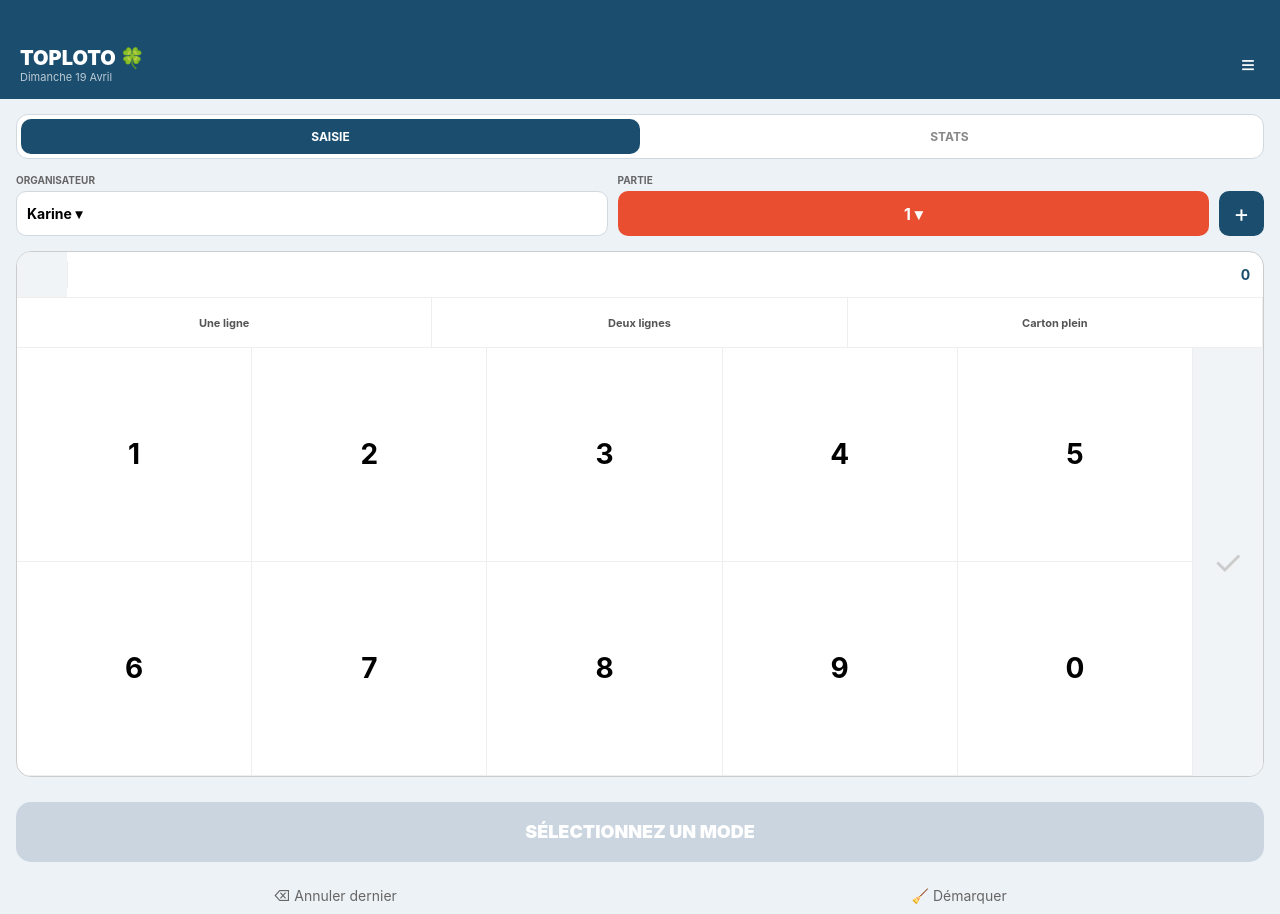
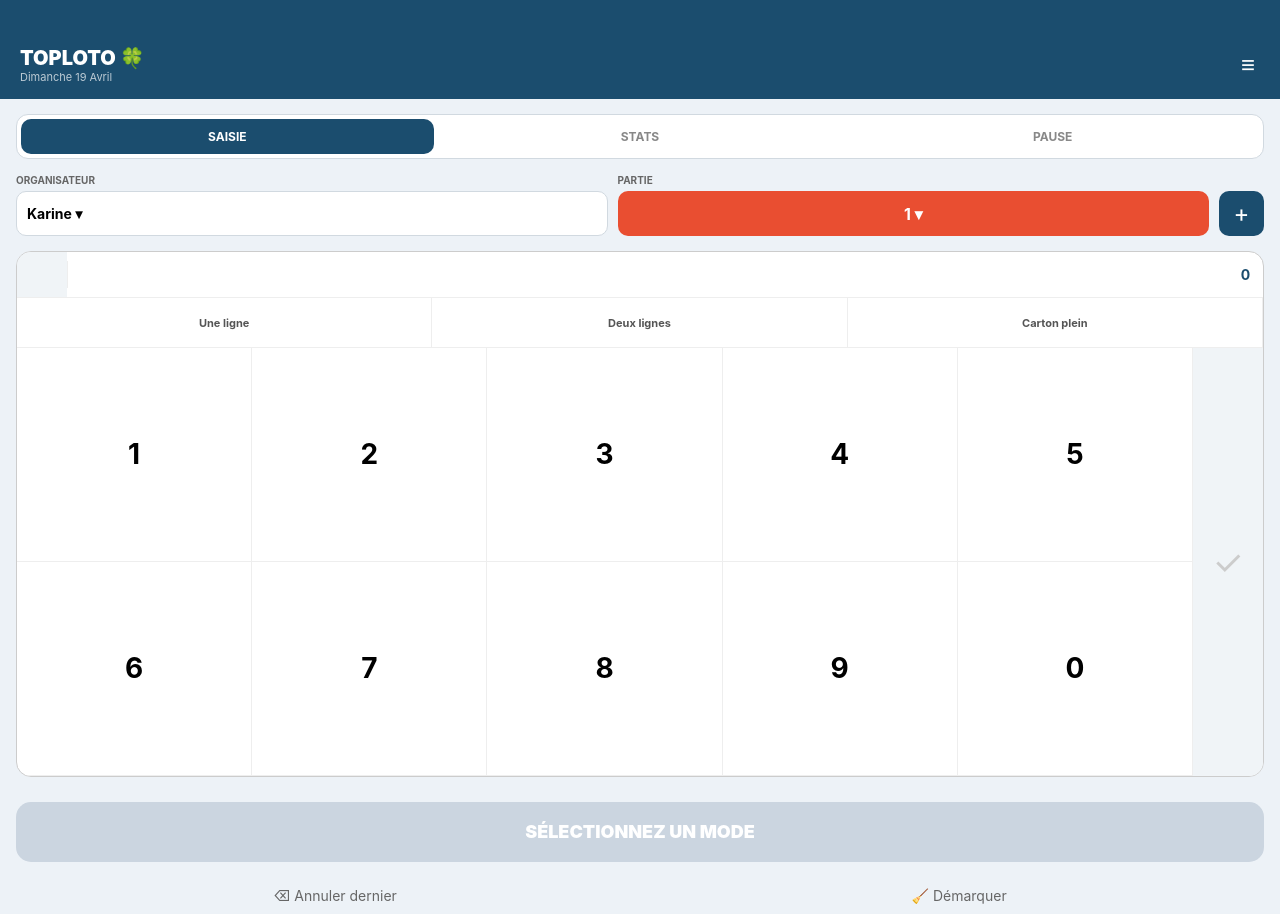
Before and after one commit to Git1602051961/statslotos, a React (Vite) app: page / in a window 1280 px wide. Built offline with nearby package versions, Linux system fonts and the light colour scheme.

Commit message:
Update App.tsx

```diff
--- a/App.tsx
+++ b/App.tsx
@@ -16,8 +16,14 @@ interface Organisateur {
   archives: NumeroSaisi[];
 }
 
+interface MonCarton {
+  id: string;
+  numeros: number[];
+  couleur: string;
+}
+
 export default function LotoApp() {
-  const [view, setView] = useState<'SAISIE' | 'STATS'>('SAISIE');
+  const [view, setView] = useState<'SAISIE' | 'STATS' | 'MES_CARTONS'>('SAISIE');
   const [menuVisible, setMenuVisible] = useState(false);
   const [modalPartieVisible, setModalPartieVisible] = useState(false);
   const [modalAddOrgVisible, setModalAddOrgVisible] = useState(false);
@@ -35,6 +41,11 @@ export default function LotoApp() {
   const [modesTermines, setModesTermines] = useState<string[]>([]);
   const [statPeriod, setStatPeriod] = useState<'JOUR' | 'GLOBAL'>('GLOBAL');
 
+  // --- NOUVEAUX ETATS POUR LA PAUSE ---
+  const [mesCartons, setMesCartons] = useState<MonCarton[]>([]);
+  const [modalSaisieCarton, setModalSaisieCarton] = useState(false);
+  const [tempCarton, setTempCarton] = useState<number[]>([]);
+
   const currentOrg = organisateurs.find(o => o.id === selectedOrgId) || organisateurs[0];
   const today = new Date().toLocaleDateString('fr-FR', { weekday: 'long', day: 'numeric', month: 'long' });
 
@@ -42,14 +53,17 @@ export default function LotoApp() {
   useEffect(() => {
     const savedData = localStorage.getItem('@toploto_data');
     const savedId = localStorage.getItem('@toploto_selected_id');
+    const savedCartons = localStorage.getItem('@toploto_mes_cartons');
     if (savedData) setOrganisateurs(JSON.parse(savedData));
     if (savedId) setSelectedOrgId(savedId);
+    if (savedCartons) setMesCartons(JSON.parse(savedCartons));
   }, []);
 
   useEffect(() => {
     localStorage.setItem('@toploto_data', JSON.stringify(organisateurs));
     localStorage.setItem('@toploto_selected_id', selectedOrgId);
-  }, [organisateurs, selectedOrgId]);
+    localStorage.setItem('@toploto_mes_cartons', JSON.stringify(mesCartons));
+  }, [organisateurs, selectedOrgId, mesCartons]);
 
   // LOGIQUE DE SAISIE
   const validerNumero = (num: number) => {
@@ -172,31 +186,53 @@ export default function LotoApp() {
       .map(item => item.num);
   };
 
+  // --- LOGIQUE SAISIE RAPIDE PAUSE ---
+  const toggleNumInTempCarton = (num: number) => {
+    if (tempCarton.includes(num)) {
+      setTempCarton(tempCarton.filter(n => n !== num));
+    } else {
+      if (tempCarton.length < 15) setTempCarton([...tempCarton, num]);
+    }
+  };
+
+  const sauvegarderCarton = () => {
+    if (tempCarton.length !== 15) return;
+    const couleurs = ['#E94E31', '#1B6E85', '#6A4C93', '#2E7D32', '#F9A825', '#C2185B'];
+    const nouveau: MonCarton = {
+      id: Date.now().toString(),
+      numeros: [...tempCarton].sort((a,b) => a-b),
+      couleur: couleurs[mesCartons.length % couleurs.length]
+    };
+    setMesCartons([...mesCartons, nouveau]);
+    setTempCarton([]);
+    setModalSaisieCarton(false);
+  };
+
+  const getScoreIdealite = (nums: number[]) => {
+    const stats = getStatsCumulees();
+    const tops = stats.slice(0, 30);
+    return nums.filter(n => tops.includes(n)).length;
+  };
+
   // --- NOUVEAU DESIGN CARTON (STYLE IMAGE) ---
   const renderCartonStats = (index: number, color: string) => {
     const allStats = getStatsCumulees();
     const cartonData = generateLotoGrid(allStats.slice(index * 5));
     return (
       <View key={index} style={[styles.cartonStatsCard, { borderColor: color }]}>
-        {/* Titre du Carton */}
         <View style={[styles.cartonStatsHeader, {backgroundColor: color}]}>
            <Text style={styles.cartonStatsTitle}>CARTON IDÉAL #{index + 1}</Text>
         </View>
-
-        {/* Grille réaliste */}
         <View style={styles.cartonStatsGrid}>
           {cartonData.map((num, i) => (
             <View key={i} style={[
                 styles.cartonStatsCell,
-                // Case Vide -> Design hachuré gris
                 !num && styles.cartonStatsCellEmpty,
                 num && styles.cartonStatsCellFull
             ]}>
-              {/* Le numéro en gros, noir, gras */}
               {num ? (
                   <Text style={styles.cartonStatsCellText}>{num}</Text>
               ) : (
-                  // Motif de hachures croisées pour les cases vides
                   <View style={styles.emptyCrossContainer}>
                     <View style={styles.emptyLineH} />
                     <View style={styles.emptyLineV} />
@@ -228,6 +264,7 @@ export default function LotoApp() {
           <View style={styles.tabContainer}>
             <TouchableOpacity onPress={() => setView('SAISIE')} style={[styles.tabBtn, view === 'SAISIE' && styles.tabActive]}><Text style={[styles.tabText, view === 'SAISIE' && styles.tabTextActive]}>SAISIE</Text></TouchableOpacity>
             <TouchableOpacity onPress={() => setView('STATS')} style={[styles.tabBtn, view === 'STATS' && styles.tabActive]}><Text style={[styles.tabText, view === 'STATS' && styles.tabTextActive]}>STATS</Text></TouchableOpacity>
+            <TouchableOpacity onPress={() => setView('MES_CARTONS')} style={[styles.tabBtn, view === 'MES_CARTONS' && styles.tabActive]}><Text style={[styles.tabText, view === 'MES_CARTONS' && styles.tabTextActive]}>PAUSE</Text></TouchableOpacity>
           </View>
         </View>
 
@@ -302,7 +339,7 @@ export default function LotoApp() {
                 <TouchableOpacity style={styles.actionBtnSimple} onPress={handleDemarquer}><Text style={{color:'#666'}}>🧹 Démarquer</Text></TouchableOpacity>
             </View>
           </View>
-        ) : (
+        ) : view === 'STATS' ? (
           <ScrollView style={styles.statsScroll}>
             <Text style={styles.titleStats}>Mes 6 Cartons Idéaux</Text>
             <View style={styles.periodRow}>
@@ -314,10 +351,44 @@ export default function LotoApp() {
             ))}
             <View style={{height: 100}} />
           </ScrollView>
+        ) : (
+          <View style={{flex: 1}}>
+            <TouchableOpacity style={styles.addCartonBtn} onPress={() => setModalSaisieCarton(true)}>
+              <Text style={styles.addCartonBtnText}>+ SCAN / SAISIE RAPIDE CARTON</Text>
+            </TouchableOpacity>
+            <ScrollView>
+              {mesCartons.sort((a,b) => getScoreIdealite(b.numeros) - getScoreIdealite(a.numeros)).map((c) => (
+                <View key={c.id} style={[styles.cartonMini, {borderColor: c.couleur}]}>
+                  <View style={styles.cartonMiniHeader}>
+                    <Text style={styles.cartonMiniTitle}>POTENTIEL : {getScoreIdealite(c.numeros)} / 15</Text>
+                    <TouchableOpacity onPress={() => setMesCartons(mesCartons.filter(m => m.id !== c.id))}><Text style={{color: 'red', fontSize: 10}}>Suppr.</Text></TouchableOpacity>
+                  </View>
+                  <View style={styles.cartonMiniNums}>{c.numeros.map(n => <Text key={n} style={styles.miniNumText}>{n}</Text>)}</View>
+                </View>
+              ))}
+            </ScrollView>
+          </View>
         )}
       </View>
 
       {/* --- MODALS --- */}
+      <Modal visible={modalSaisieCarton} animationType="slide">
+        <View style={styles.modalFull}>
+          <Text style={styles.modalFullTitle}>Saisie 15 numéros ({tempCarton.length}/15)</Text>
+          <ScrollView contentContainerStyle={styles.gridSaisieRapide}>
+            {Array.from({length: 90}, (_, i) => i + 1).map(n => (
+              <TouchableOpacity key={n} onPress={() => toggleNumInTempCarton(n)} style={[styles.numTile, tempCarton.includes(n) && styles.numTileActive]}>
+                <Text style={[styles.numTileText, tempCarton.includes(n) && {color:'#fff'}]}>{n}</Text>
+              </TouchableOpacity>
+            ))}
+          </ScrollView>
+          <View style={styles.modalActions}>
+            <TouchableOpacity style={styles.btnCancel} onPress={() => {setTempCarton([]); setModalSaisieCarton(false);}}><Text>ANNULER</Text></TouchableOpacity>
+            <TouchableOpacity style={styles.btnSave} onPress={sauvegarderCarton}><Text style={{color:'#fff', fontWeight: 'bold'}}>VALIDER LE CARTON</Text></TouchableOpacity>
+          </View>
+        </View>
+      </Modal>
+
       <Modal visible={menuVisible} transparent>
         <TouchableOpacity style={styles.overlay} onPress={() => setMenuVisible(false)}>
           <View style={styles.modalContent}>
@@ -398,8 +469,6 @@ const styles = StyleSheet.create({
   footerActions: { flexDirection: 'row', justifyContent: 'space-around', marginTop: 15 },
   actionBtnSimple: { padding: 10 },
   currentSaisieText: { textAlign: 'center', marginTop: 10, fontSize: 16, fontWeight: 'bold', color: '#1B4D6E' },
-
-  // --- NOUVEAU DESIGN CARTONS ---
   statsScroll: { flex: 1 },
   titleStats: { fontSize: 18, fontWeight: 'bold', color: '#1B4D6E', textAlign: 'center', marginVertical: 15 },
   cartonStatsCard: { backgroundColor: '#fff', borderRadius: 10, marginBottom: 25, borderWidth: 4, overflow: 'hidden', elevation: 4 },
@@ -407,19 +476,12 @@ const styles = StyleSheet.create({
   cartonStatsTitle: { color: '#fff', fontSize: 13, fontWeight: '900', textTransform: 'uppercase' },
   cartonStatsGrid: { flexDirection: 'row', flexWrap: 'wrap', backgroundColor: '#fff', padding: 3 },
   cartonStatsCell: { width: '11.11%', aspectRatio: 1, borderWidth: 1, borderColor: '#e0e0e0', justifyContent: 'center', alignItems: 'center' },
-
-  // Case pleine (comme image)
   cartonStatsCellFull: { backgroundColor: '#fff' },
-  // Case Vide (comme image) -> Design hachuré gris
   cartonStatsCellEmpty: { backgroundColor: '#f2f2f2', overflow: 'hidden' },
-
-  cartonStatsCellText: { fontSize: 18, fontWeight: '900', color: '#000' }, // Gros, noir, gras
-
-  // Motif de hachures croisées pour les cases vides (comme image)
+  cartonStatsCellText: { fontSize: 18, fontWeight: '900', color: '#000' },
   emptyCrossContainer: { position: 'absolute', width: '100%', height: '100%', justifyContent: 'center', alignItems: 'center' },
   emptyLineH: { position: 'absolute', width: '70%', height: 1, backgroundColor: '#b0b0b0', transform: [{ rotate: '45deg' }] },
   emptyLineV: { position: 'absolute', width: '70%', height: 1, backgroundColor: '#b0b0b0', transform: [{ rotate: '-45deg' }] },
-
   periodRow: { flexDirection: 'row', justifyContent: 'center', marginBottom: 20 },
   periodBtn: { padding: 8, paddingHorizontal: 20, borderRadius: 20, backgroundColor: '#ddd', marginHorizontal: 5 },
   periodActive: { backgroundColor: '#1B4D6E' },
@@ -435,4 +497,22 @@ const styles = StyleSheet.create({
   halfBtn: { width: '48%', padding: 12, borderRadius: 10, alignItems: 'center' },
   modalItem: { padding: 15, alignItems: 'center', borderBottomWidth: 1, borderColor: '#eee' },
   orgItem: { padding: 15, borderBottomWidth: 1, borderColor: '#eee' },
+
+  // --- NOUVEAUX STYLES PAUSE ---
+  addCartonBtn: { backgroundColor: '#2E7D32', padding: 15, borderRadius: 10, alignItems: 'center', marginVertical: 15 },
+  addCartonBtnText: { color: '#fff', fontWeight: 'bold' },
+  cartonMini: { backgroundColor: '#fff', borderRadius: 8, padding: 10, marginBottom: 15, borderWidth: 2 },
+  cartonMiniHeader: { flexDirection: 'row', justifyContent: 'space-between', marginBottom: 5, borderBottomWidth: 1, borderColor: '#eee' },
+  cartonMiniTitle: { fontWeight: 'bold', fontSize: 12, color: '#1B4D6E' },
+  cartonMiniNums: { flexDirection: 'row', flexWrap: 'wrap' },
+  miniNumText: { width: '13%', fontSize: 13, fontWeight: 'bold', textAlign: 'center', margin: 2, color: '#000' },
+  modalFull: { flex: 1, backgroundColor: '#F0F4F8', padding: 20 },
+  modalFullTitle: { fontSize: 18, fontWeight: 'bold', textAlign: 'center', marginVertical: 20, color: '#1B4D6E' },
+  gridSaisieRapide: { flexDirection: 'row', flexWrap: 'wrap', justifyContent: 'center' },
+  numTile: { width: '18%', aspectRatio: 1, backgroundColor: '#fff', margin: '1%', justifyContent: 'center', alignItems: 'center', borderRadius: 8, borderWidth: 1, borderColor: '#ddd' },
+  numTileActive: { backgroundColor: '#1B4D6E', borderColor: '#1B4D6E' },
+  numTileText: { fontSize: 16, fontWeight: 'bold' },
+  modalActions: { flexDirection: 'row', justifyContent: 'space-between', marginTop: 20 },
+  btnCancel: { padding: 15, flex: 1, alignItems: 'center' },
+  btnSave: { padding: 15, flex: 2, backgroundColor: '#1B4D6E', borderRadius: 10, alignItems: 'center' },
 });
```
